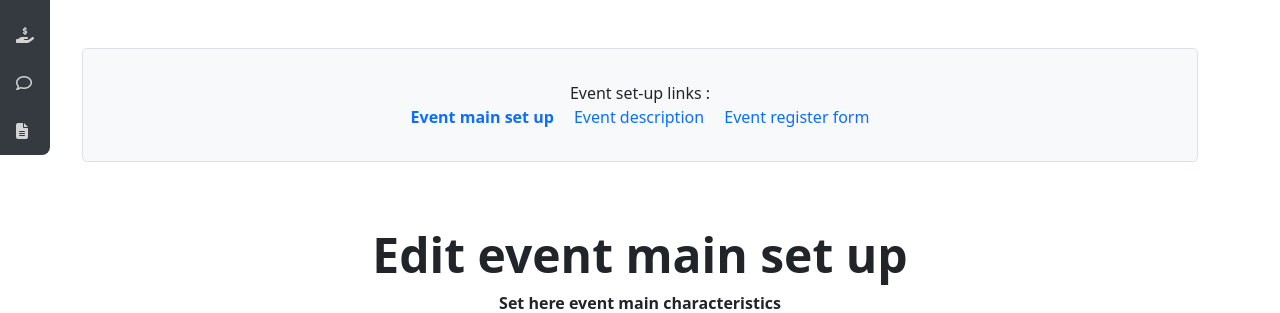
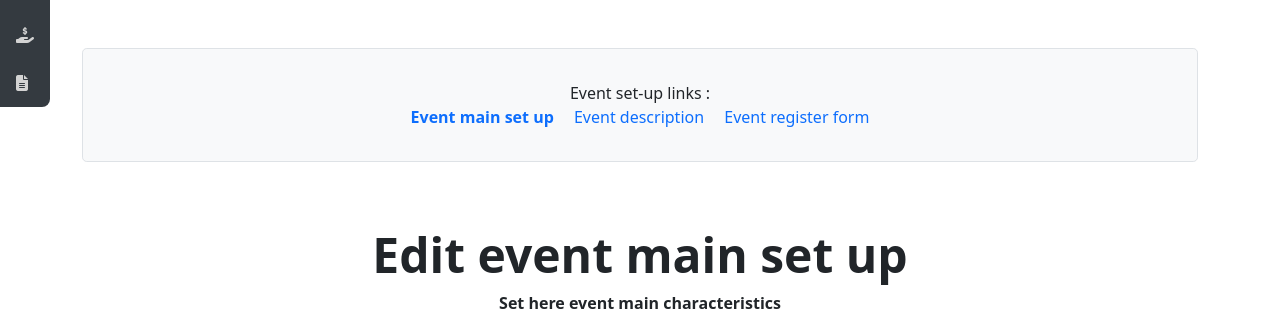
Before and after one commit to SimonB87/Regis, a PHP site: page /manage/eventsetupmain.php in a window 1280 px wide. Shown: the part 197-510 px from the top of the page. Run offline with PHP 8.4, Linux system fonts and the light colour scheme; the visitor is signed in with stand-in values (Sample User, id 1); data that the repository does not hold is empty; a stand-in replaces the project's code that opens the database connection; some libraries are stand-ins or nearby versions; some web fonts are replaced.

Commit message:
Aside - edited

```diff
--- a/manage/shared/aside.php
+++ b/manage/shared/aside.php
@@ -1,26 +1,26 @@
 <aside class="aside-container">
 
-  <div class="full-width padding-small" id="hide-aside">
-    <i class="far fas fa-backward aside-icon padding-small " aria-hidden="true">
-      <span class="aside-caption hidden padding-small-left"> Hide/Show menu </span>
+  <div id="hide-aside" class="full-width padding-small" >
+    <i class="far fas fa-backward aside-icon padding-small rotating-icon" aria-hidden="true">
+      <span class="aside-caption hidden padding-small-leftRight rotating-caption"> Hide/Show menu </span>
     </i>
   </div>
 
-  <div class="full-width toggleble padding-small">
+  <div id="hide-revenuetable" class="full-width toggleble padding-small">
     <i class="fas fa-hand-holding-usd aside-icon padding-small " aria-hidden="true">
-      <span class="aside-caption hidden padding-small-left"> Display Revenue Estimates </span>
+      <span class="aside-caption hidden padding-small-leftRight"> Display Revenue Estimates </span>
     </i>
   </div>
 
-  <div class="full-width toggleble padding-small">
+<!--   <div class="full-width toggleble padding-small">
     <i class="far fa-comment aside-icon padding-small " aria-hidden="true">
-      <span class="aside-caption hidden padding-small-left"> Display Help </span>
+      <span class="aside-caption hidden padding-small-leftRight"> Display Help </span>
     </i>
-  </div>
+  </div> -->
 
   <div class="full-width toggleble padding-small">
     <i class="fas fa-file-alt aside-icon padding-small " aria-hidden="true">
-      <span class="aside-caption hidden padding-small-left"> Download PDF User Manual </span>
+      <span class="aside-caption hidden padding-small-leftRight"> Download PDF User Manual </span>
     </i>
   </div>
 
```
